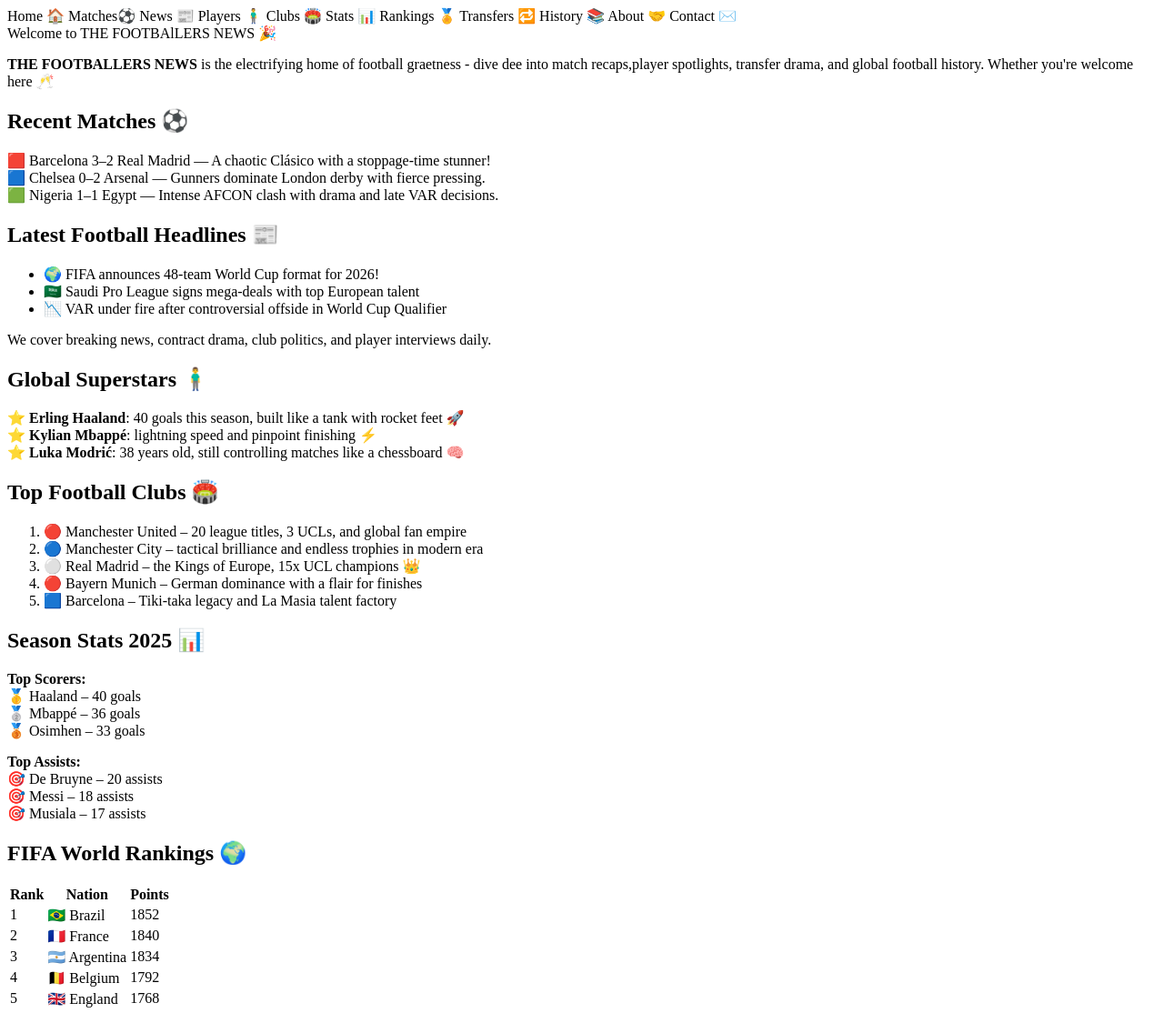
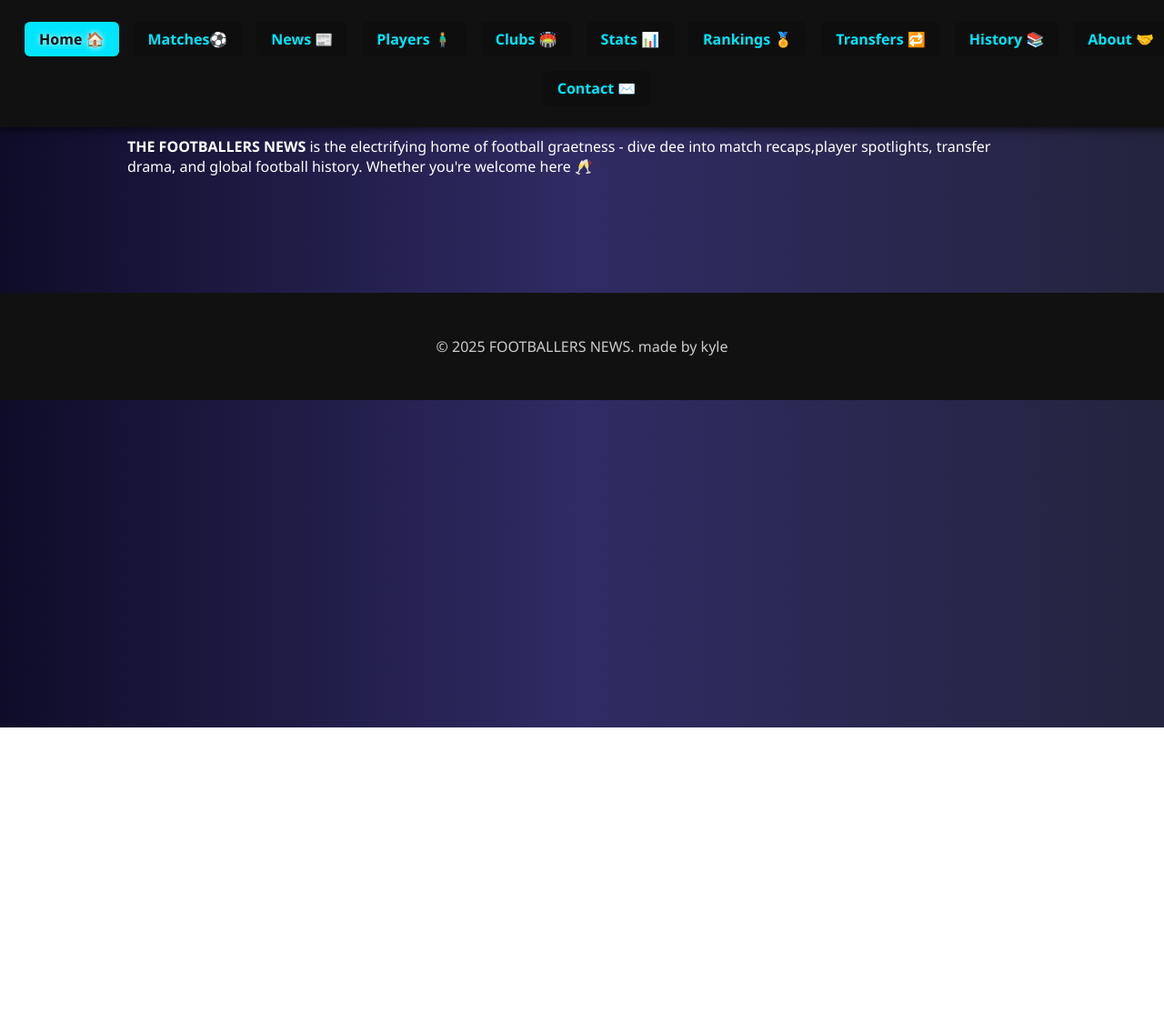
Before and after one commit to incognitoorange/web-site, a plain HTML site: page index.html in a window 1280 px wide. Shown: the top 1114 px of the page at 91% size. After the commit the page ends 800 px from the top, so only its background shows below. Drawn offline with Linux system fonts and the light colour scheme.

Commit message:
first commit

```diff
--- a/index.html
+++ b/index.html
@@ -146,3 +146,21 @@
 
         <p>&copy; 2025
             FOOTBALLERS NEWS. made by kyle
+            <script>
+             const navLinks = document.querySelectorAll('nav a');
+                const sections = document.querySelectorAll('.section');
+
+                navLinks.forEach(link => {
+                    link.addEventListener('click', () => {
+                        navLinks.forEach(l => l.classList.remove('active'));
+                        link.classList.add('active');
+
+                        const target = link.dataset.target;
+                        sections.forEach(sec => {
+                            sec.classList.remove('visible');
+                            if (sec.id === target) sec.classList.add('visible');
+                        });
+                    });
+                });
+
+            </script>
--- a/style.css
+++ b/style.css
@@ -0,0 +1,89 @@
+body {
+    font-family: 'Segoe UI', sans-serif;
+    margin: 0;
+    background: linear-gradient(to right, #0f0c29, #302b63, #24243e);
+    color: #fff;
+}
+
+nav {
+    display: flex;
+    flex-wrap: wrap;
+    justify-content: center;
+    background: #111;
+    padding: 1em;
+    position: fixed;
+    top: 0;
+    width: 100%;
+    z-index: 1000;
+    box-shadow: 0 2px 10px rgba(0, 0, 0, 0.7);
+}
+
+nav a {
+    color: #00e5ff;
+    text-decoration: none;
+    margin: 0.5em;
+    padding: 0.5em 1em;
+    background: rgba(0, 0, 0, 0.2);
+    border-radius: 6px;
+    transition: 0.3s;
+    font-weight: bold;
+}
+
+nav a:hover,
+nav a.active {
+    background: #00e5ff;
+    color: #111;
+    text-shadow: 0 0 6px #fff;
+}
+
+.section {
+    display: none;
+    padding: 7em 2em 3em;
+    max-width: 1000px;
+    margin: auto;
+    animation: fadeIn 0.5s ease;
+}
+
+.section.visible {
+    display: block;
+}
+
+.card {
+    background: rgba(255, 255, 255, 0.1);
+    padding: 1em;
+    margin: 1em 0;
+    border-radius: 10px;
+    box-shadow: 0 3px 8px rgba(0, 0, 0, 0.5);
+}
+
+h2 {
+    color: #ffeb3b;
+    margin-bottom: 1em;
+}
+
+img {
+    width: 100%;
+    border-radius: 12px;
+    margin-bottom: 1em;
+    box-shadow: 0 2px 8px rgba(0, 0, 0, 0.6);
+}
+
+footer {
+    text-align: center;
+    padding: 2em;
+    background: #111;
+    color: #ccc;
+    margin-top: 4em;
+}
+
+@keyframes fadeIn {
+    from {
+        opacity: 0;
+        transform: translateY(20px);
+    }
+
+    to {
+        opacity: 1;
+        transform: translateY(0);
+    }
+}
```
Also changed, not shown: .js (added).
